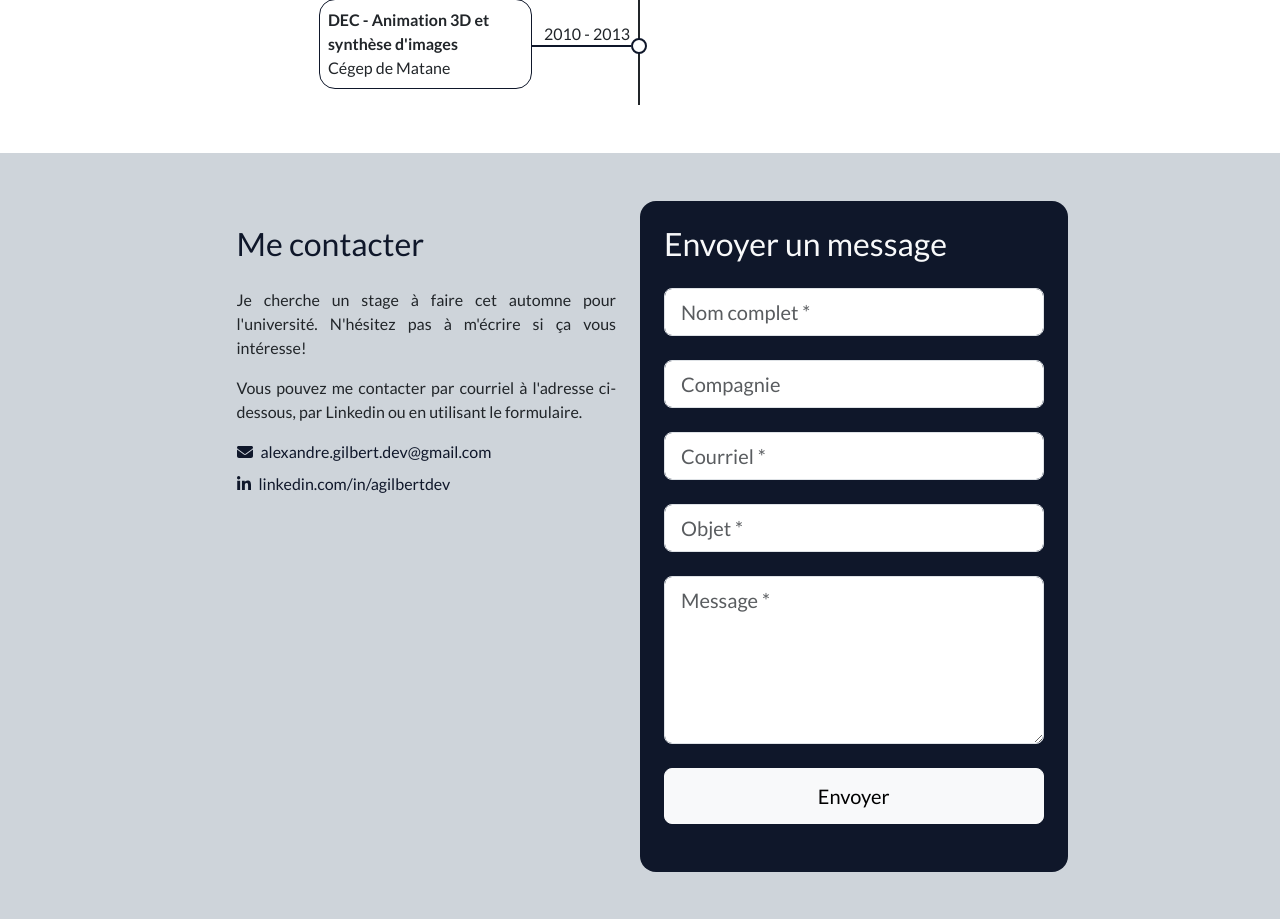
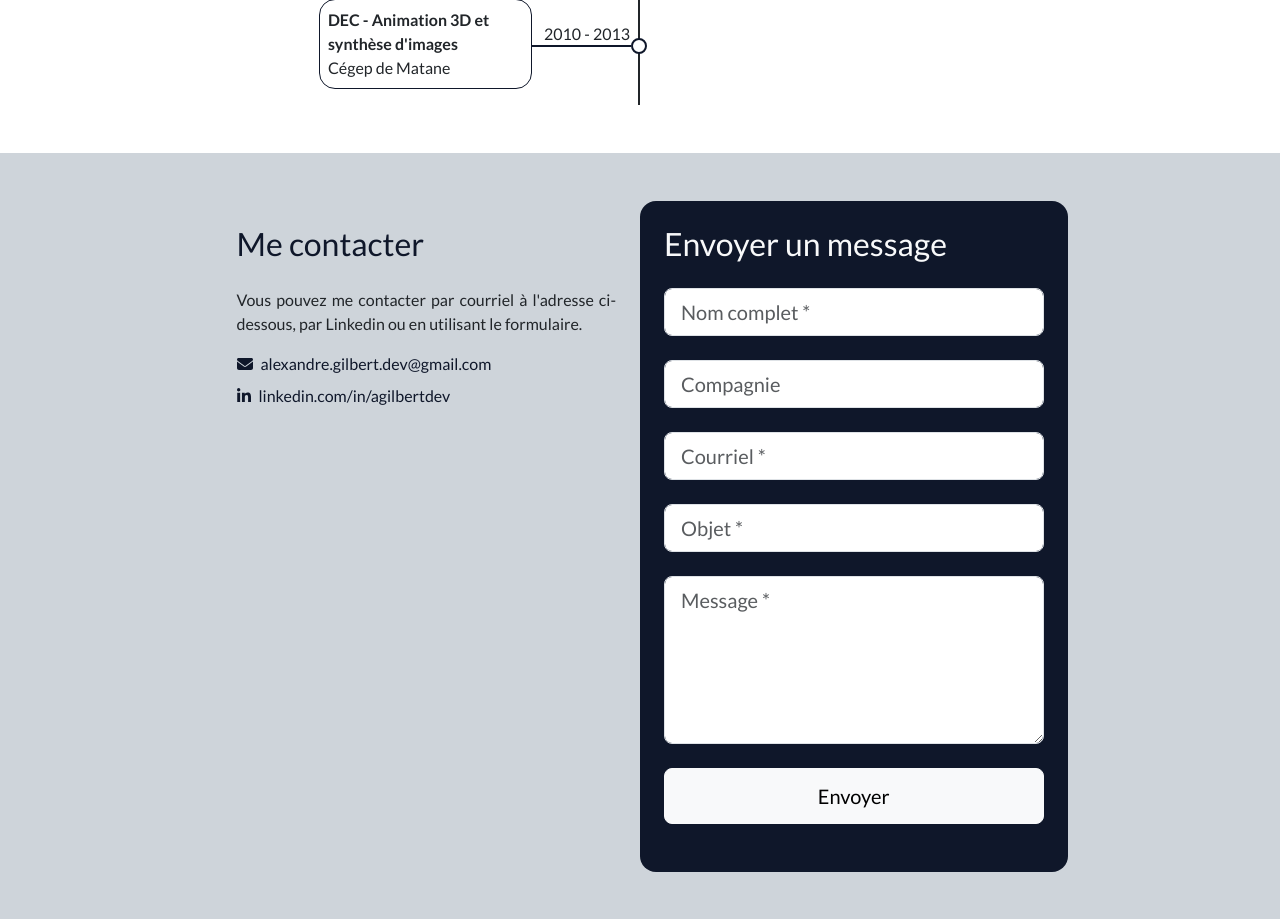
Before and after one commit to AGilbertDev/Portfolio, a PHP site: page / in a window 1280 px wide. Shown: the part 3447-4366 px from the top of the page. Run offline with PHP 8.4, Linux system fonts and the light colour scheme.

Commit message:
Ne recherche plus de stage. Deja trouve

```diff
--- a/index.php
+++ b/index.php
@@ -507,7 +507,6 @@
             <div class="col mx-auto me-lg-0">
               <div class="container mx-auto p-0 p-lg-4">
                 <h2 class="fw-normal text-main-color mb-4">Me contacter</h2>
-                <p class="text-justify">Je cherche un stage à faire cet automne pour l'université. N'hésitez pas à m'écrire si ça vous intéresse!</p>
                 <p class="text-justify">Vous pouvez me contacter par courriel à l'adresse ci-dessous, par Linkedin ou en utilisant le formulaire.</p>
                 <a href="mailto: alexandre.gilbert.dev@gmail.com" class="text-main-color mb-2 d-block"><i class="fas fa-envelope me-2"></i>alexandre.gilbert.dev@gmail.com</a>
                 <a href="https://www.linkedin.com/in/agilbertdev/" class="text-main-color d-block"><i class="fa-brands fa-linkedin-in me-2"></i>linkedin.com/in/agilbertdev</a>
```
